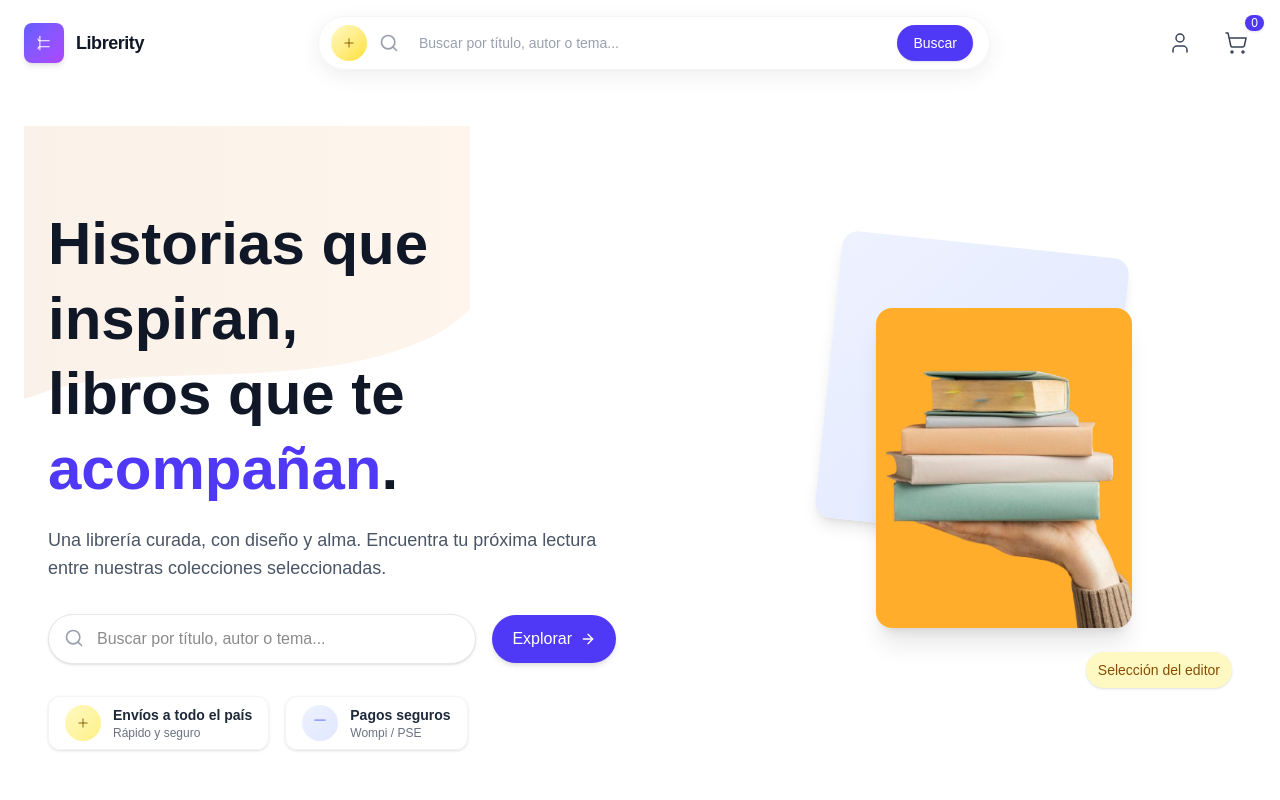
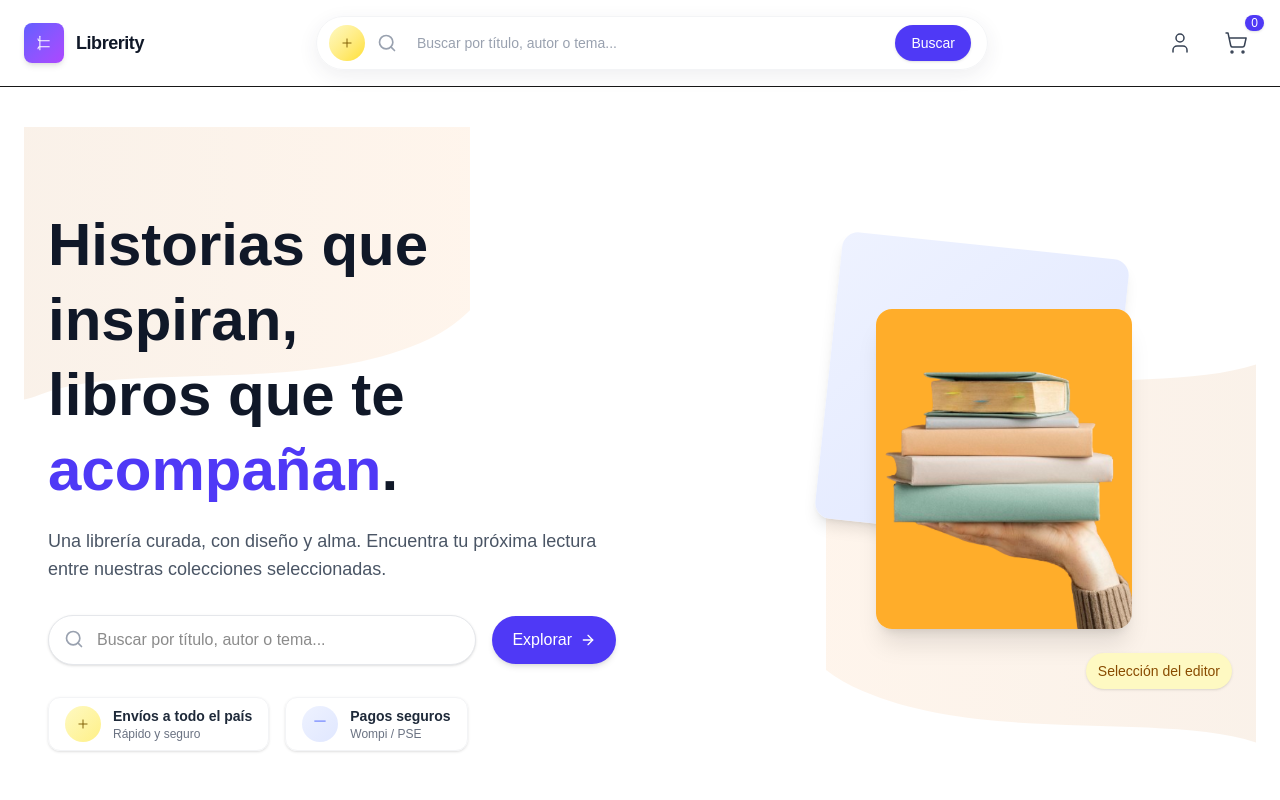
Before and after one commit to jacostagz/Librerity, a Next.js app: page / in a window 1280 px wide. Shown: the top 800 px of the page. Built offline with nearby package versions, Linux system fonts and the light colour scheme.

Commit message:
Versión 1.0.2

```diff
--- a/src/app/page.tsx
+++ b/src/app/page.tsx
@@ -19,15 +19,23 @@ export default function HomePage() {
 
         {/* HERO */}
         <section className="relative pt-20">
-          {/* decorativo */}
+
+          {/* decorativo superior izquierdo */}
           <div className="absolute -left-32 -top-24 pointer-events-none">
-            <svg width="550" height="520" viewBox="0 0 600 600" fill="none">
+            <svg
+              width="550"
+              height="520"
+              viewBox="0 0 600 600"
+              fill="none"
+              preserveAspectRatio="xMidYMid meet"
+            >
               <defs>
                 <linearGradient id="g1" x1="0" x2="1">
                   <stop offset="0%" stopColor="#F8EFE6" />
                   <stop offset="100%" stopColor="#FFF4EA" />
                 </linearGradient>
               </defs>
+
               <path
                 d="M120 0 C 220 40, 420 0, 560 60 C 700 120, 700 300, 560 360 C 420 420, 220 380, 120 420 C 20 460, 0 320, 0 200 C 0 80, 20 -20, 120 0 Z"
                 fill="url(#g1)"
@@ -36,6 +44,31 @@ export default function HomePage() {
             </svg>
           </div>
 
+          {/* decorativo inferior derecho */}
+          <div className="absolute -right-36 -bottom-20 pointer-events-none rotate-180">
+            <svg
+              width="550"
+              height="880"  // ← YA CORREGIDO
+              viewBox="0 0 600 600"
+              fill="none"
+              preserveAspectRatio="xMidYMid meet"
+            >
+              <defs>
+                <linearGradient id="g2" x1="0" x2="1">
+                  <stop offset="0%" stopColor="#F8EFE6" />
+                  <stop offset="100%" stopColor="#FFF4EA" />
+                </linearGradient>
+              </defs>
+
+              <path
+                d="M120 0 C 220 40, 420 0, 560 60 C 700 120, 700 300, 560 360 C 420 420, 220 380, 120 420 C 20 460, 0 320, 0 200 C 0 80, 20 -20, 120 0 Z"
+                fill="url(#g2)"
+                opacity="0.9"
+              />
+            </svg>
+          </div>
+
+          {/* CONTENIDO HERO */}
           <div className="grid md:grid-cols-2 gap-12 items-center relative z-10 pb-20">
             <div>
               <h1 className="text-4xl md:text-5xl lg:text-6xl font-extrabold text-gray-900 leading-tight">
@@ -67,6 +100,7 @@ export default function HomePage() {
 
               {/* Features */}
               <div className="mt-8 flex flex-wrap gap-4">
+                {/* Feature 1 */}
                 <div className="flex items-center gap-3 bg-white/90 border border-gray-100 rounded-xl px-4 py-2 shadow-sm">
                   <div className="rounded-full w-9 h-9 bg-gradient-to-br from-yellow-100 to-yellow-200 flex items-center justify-center">
                     <svg width="14" height="14" viewBox="0 0 24 24" fill="none">
@@ -80,6 +114,7 @@ export default function HomePage() {
                   </div>
                 </div>
 
+                {/* Feature 2 */}
                 <div className="flex items-center gap-3 bg-white/90 border border-gray-100 rounded-xl px-4 py-2 shadow-sm">
                   <div className="rounded-full w-9 h-9 bg-gradient-to-br from-indigo-50 to-indigo-100 flex items-center justify-center">
                     <svg width="14" height="14" viewBox="0 0 24 24" fill="none">
@@ -215,7 +250,7 @@ export default function HomePage() {
             <div className="flex flex-col md:flex-row items-center justify-between gap-6">
               <div>
                 <h4 className="text-2xl font-bold">Únete a la comunidad lectora</h4>
-                <p className="mt-2 text-white/90">
+                <p className="mt-2 text-white">
                   Recibe recomendaciones, lanzamientos y ofertas exclusivas.
                 </p>
               </div>
@@ -224,7 +259,7 @@ export default function HomePage() {
                 <input
                   aria-label="email"
                   placeholder="Tu correo"
-                  className="px-4 py-3 rounded-full text-gray-800 outline-none"
+                  className="px-4 py-3 rounded-full text-white outline-none"
                 />
                 <button className="bg-white text-indigo-600 px-5 py-3 rounded-full font-semibold">
                   Suscribirme
@@ -236,7 +271,6 @@ export default function HomePage() {
       </section>
 
       <div className="h-20" />
-
     </div>
   );
 }
--- a/src/components/UI.tsx
+++ b/src/components/UI.tsx
@@ -4,62 +4,66 @@ import Link from "next/link";
 import { useState } from "react";
 import { Search, User, ShoppingCart } from "lucide-react";
 
-/**
- * UI.tsx
- * Header (improved illustrated search), Footer, BookCard
- */
+/* ------------------------------------------------------
+   HEADER — Hydration-safe (sin strings multilínea)
+------------------------------------------------------ */
 
 export function Header() {
   const [query, setQuery] = useState("");
 
   return (
-    <header className="w-full sticky top-0 z-50">
+    <header className="w-full sticky top-0 z-50 bg-white/80 backdrop-blur-md border-b">
       <nav className="max-w-7xl mx-auto px-6 py-4 flex items-center gap-6">
-        {/* left: logo */}
+
+        {/* Left: logo */}
         <div className="flex items-center gap-3">
           <div
             aria-hidden
             className="w-10 h-10 rounded-lg bg-gradient-to-br from-indigo-500 to-purple-500 flex items-center justify-center shadow-md"
           >
-            {/* tiny stylized book icon (SVG) */}
             <svg width="18" height="18" viewBox="0 0 24 24" fill="none" className="text-white">
-              <path d="M4 19.5C4 18.12 5.12 17 6.5 17H19" stroke="white" strokeWidth="1.4" strokeLinecap="round" strokeLinejoin="round"/>
-              <path d="M4 6.5C4 7.88 5.12 9 6.5 9H19" stroke="white" strokeWidth="1.4" strokeLinecap="round" strokeLinejoin="round"/>
-              <path d="M6.5 3v18" stroke="white" strokeWidth="1.4" strokeLinecap="round" strokeLinejoin="round"/>
+              <path
+                d="M4 19.5C4 18.12 5.12 17 6.5 17H19"
+                stroke="white"
+                strokeWidth="1.4"
+                strokeLinecap="round"
+                strokeLinejoin="round"
+              />
+              <path
+                d="M4 6.5C4 7.88 5.12 9 6.5 9H19"
+                stroke="white"
+                strokeWidth="1.4"
+                strokeLinecap="round"
+                strokeLinejoin="round"
+              />
+              <path
+                d="M6.5 3v18"
+                stroke="white"
+                strokeWidth="1.4"
+                strokeLinecap="round"
+                strokeLinejoin="round"
+              />
             </svg>
           </div>
 
           <Link href="/" className="text-lg font-semibold tracking-tight text-gray-900">
-            <span className="mr-1">Librerity</span>
+            Librerity
           </Link>
         </div>
 
-        {/* center: illustrated search (pill) */}
+        {/* Center: search */}
         <div className="flex-1">
-          <div
-            className="
-              relative mx-auto max-w-2xl
-              bg-white/95
-              border border-gray-100
-              rounded-full
-              shadow-[0_6px_20px_rgba(48,56,79,0.08)]
-              px-4 py-2
-              flex items-center gap-3
-              transition-all
-              hover:shadow-[0_10px_30px_rgba(48,56,79,0.10)]
-            "
-          >
-            <div className="flex items-center gap-3">
-              {/* small decorative sticker (circle) */}
-              <span className="w-9 h-9 rounded-full bg-gradient-to-br from-yellow-100 to-yellow-300 flex items-center justify-center -ml-1">
-                <svg width="14" height="14" viewBox="0 0 24 24" fill="none" className="text-yellow-800">
-                  <path d="M12 5v14" stroke="#7C5A00" strokeWidth="1.6" strokeLinecap="round"/>
-                  <path d="M5 12h14" stroke="#7C5A00" strokeWidth="1.6" strokeLinecap="round"/>
-                </svg>
-              </span>
-            </div>
+          <div className="relative mx-auto max-w-2xl bg-white/95 border border-gray-100 rounded-full shadow-[0_6px_20px_rgba(48,56,79,0.08)] px-4 py-2 flex items-center gap-3 transition-all hover:shadow-[0_10px_30px_rgba(48,56,79,0.10)]">
+
+            <span className="w-9 h-9 rounded-full bg-gradient-to-br from-yellow-100 to-yellow-300 flex items-center justify-center -ml-1">
+              <svg width="14" height="14" viewBox="0 0 24 24" fill="none">
+                <path d="M12 5v14" stroke="#7C5A00" strokeWidth="1.6" strokeLinecap="round" />
+                <path d="M5 12h14" stroke="#7C5A00" strokeWidth="1.6" strokeLinecap="round" />
+              </svg>
+            </span>
 
             <Search className="w-5 h-5 text-gray-400" />
+
             <input
               aria-label="Buscar libros"
               type="text"
@@ -72,17 +76,14 @@ export function Header() {
             <button
               aria-label="Buscar"
               className="ml-2 bg-indigo-600 hover:bg-indigo-700 text-white text-sm px-4 py-2 rounded-full shadow-sm transition"
-              onClick={() => {
-                /* placeholder — conectar búsqueda real luego */
-                console.log("Buscar:", query);
-              }}
+              onClick={() => console.log("Buscar:", query)}
             >
               Buscar
             </button>
           </div>
         </div>
 
-        {/* right: icons */}
+        {/* Right icons */}
         <div className="flex items-center gap-4">
           <Link href="/usuario" aria-label="Mi cuenta" className="p-2 rounded-md hover:bg-gray-100 transition">
             <User className="w-6 h-6 text-gray-700" strokeWidth={1.5} />
@@ -95,38 +96,45 @@ export function Header() {
             </span>
           </Link>
         </div>
+
       </nav>
     </header>
   );
 }
 
-/* Footer — slightly illustrated */
+/* ------------------------------------------------------
+   FOOTER — seguro y sencillo
+------------------------------------------------------ */
+
 export function Footer() {
+  const year = new Date().getFullYear(); // Seguro (se ejecuta en cliente)
+
   return (
     <footer className="border-t mt-20 bg-gradient-to-b from-gray-50 to-white">
       <div className="max-w-7xl mx-auto px-6 py-8 text-center">
         <p className="text-sm text-gray-600">
-          Librerity © {new Date().getFullYear()} — Tu librería online sin comisiones
+          Librerity © {year} — Tu librería online sin comisiones
         </p>
       </div>
     </footer>
   );
 }
 
-/* BookCard — polished illustrated style */
+/* ------------------------------------------------------
+   BOOK CARD — estilizado
+------------------------------------------------------ */
+
 export function BookCard({ title, price, image }: any) {
   return (
-    <article
-      className="
-        bg-white rounded-2xl border border-gray-100
-        shadow-[0_8px_30px_rgba(15,23,42,0.06)]
-        p-4 hover:shadow-[0_14px_40px_rgba(15,23,42,0.08)]
-        transition transform hover:-translate-y-1
-      "
-    >
+    <article className="bg-white rounded-2xl border border-gray-100 shadow-[0_8px_30px_rgba(15,23,42,0.06)] p-4 hover:shadow-[0_14px_40px_rgba(15,23,42,0.08)] transition transform hover:-translate-y-1">
+
       <div className="relative overflow-hidden rounded-xl">
-        <img src={image || "/placeholder-book.png"} alt={title} className="w-full h-52 object-cover rounded-xl" />
-        {/* small sticker */}
+        <img
+          src={image || "/placeholder-book.png"}
+          alt={title}
+          className="w-full h-52 object-cover rounded-xl"
+        />
+
         <div className="absolute top-3 left-3 bg-yellow-100 text-yellow-800 text-xs px-2 py-1 rounded-full shadow-sm">
           Bestseller
         </div>
@@ -137,6 +145,7 @@ export function BookCard({ title, price, image }: any) {
 
       <div className="mt-3 flex items-center justify-between">
         <div className="text-indigo-600 font-bold text-lg">${price ?? "39.900"}</div>
+
         <button className="bg-indigo-600 hover:bg-indigo-700 text-white text-sm px-3 py-2 rounded-md transition">
           Añadir
         </button>
```
